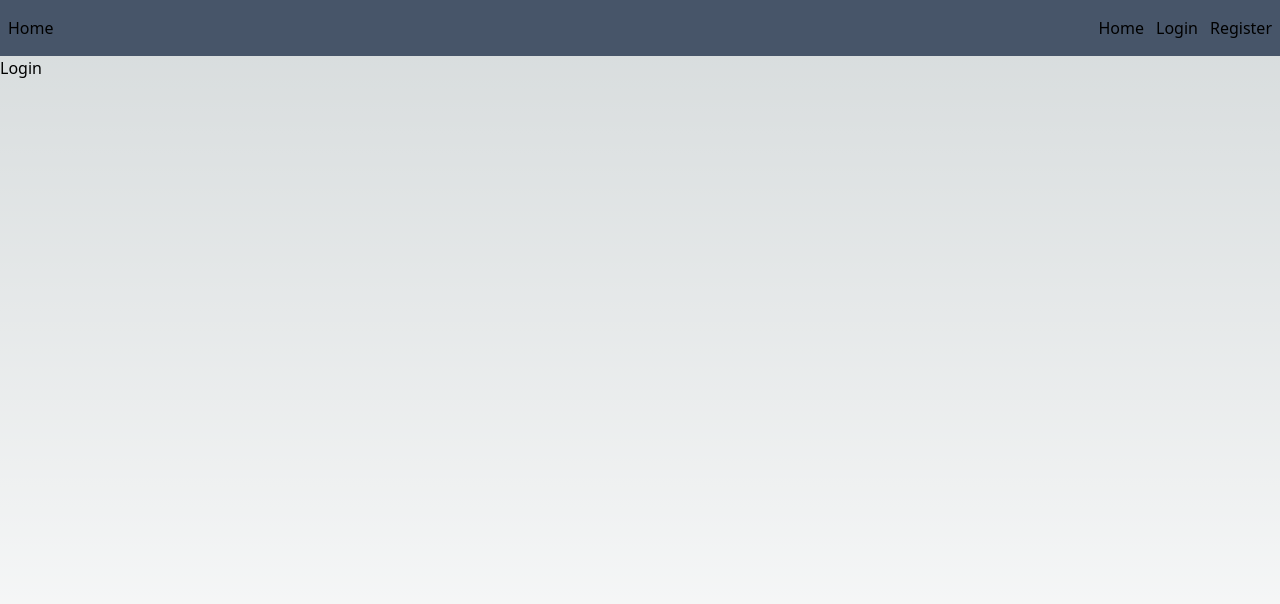
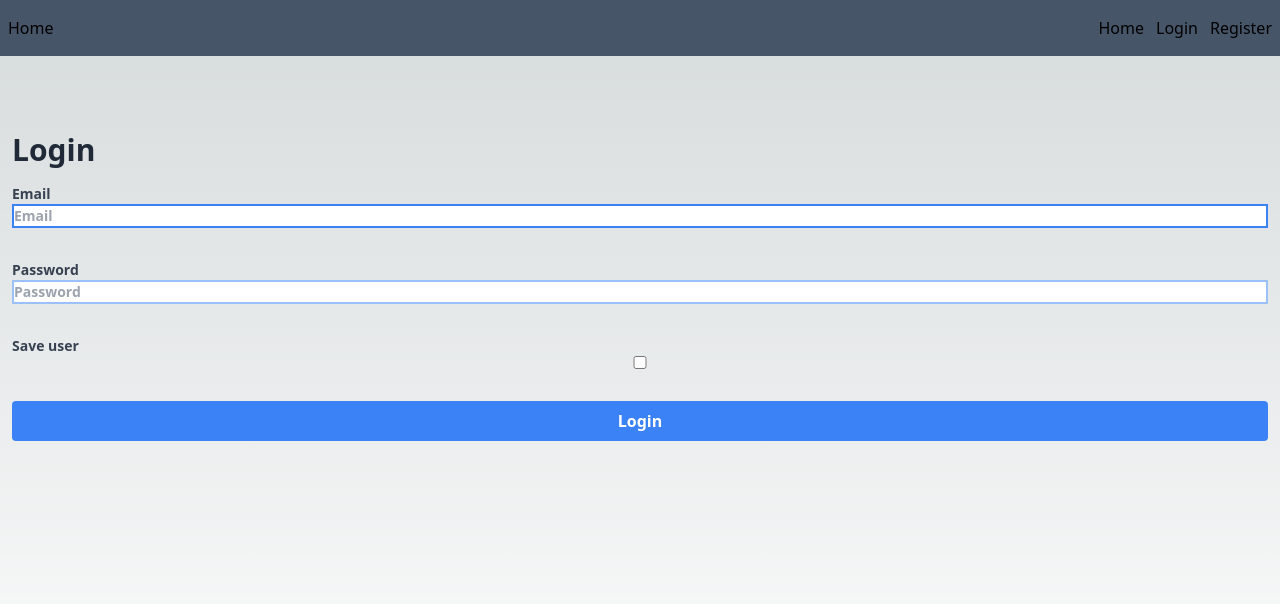
Before and after one commit to Lautaro124/checking_api, a Next.js app in the folder client/: page /common/auth/login in a window 1280 px wide. Shown: the top 604 px of the page. Built offline with nearby package versions, Linux system fonts and the light colour scheme.

Commit message:
Login added

```diff
--- a/client/src/app/(modules)/common/auth/login/page.tsx
+++ b/client/src/app/(modules)/common/auth/login/page.tsx
@@ -1,10 +1,59 @@
 'use client'
+import InputWithLabel from '~/components/molecules/inputWithLabel'
+import Form from '~/components/organisms/forms'
+import useForm from '~/hooks/useForm'
+import service from '~/service/service'
 
 const LoginPage = () => {
+  const { handleSubmit } = useForm({})
+
+  const onSubmit = async (formData: FormData) => {
+    console.log(formData)
+    try {
+      const response = await service({
+        path: 'auth/login',
+        method: 'POST',
+        body: formData
+      })
+      console.log(response)
+    } catch (error: unknown) {
+      if (error instanceof Error) {
+        throw new Error(error.message)
+      }
+      console.log(error)
+    }
+  }
+
   return (
-    <div>
-      <h1>Login</h1>
-    </div>
+    <section className='p-3 mt-16'>
+      <Form
+        onSubmit={handleSubmit((formData) => { void onSubmit(formData) })}
+        title="Login"
+        submitText="Login"
+      >
+        <InputWithLabel
+          label="Email"
+          placeholder="Email"
+          name="email"
+          type="email"
+          required
+          autoFocus
+        />
+        <InputWithLabel
+          label="Password"
+          placeholder="Password"
+          name="password"
+          type="password"
+          required
+        />
+        <InputWithLabel
+          label="Save user"
+          placeholder="Save user"
+          name="saveUser"
+          type="checkbox"
+        />
+      </Form>
+    </section>
   )
 }
 
--- a/client/src/components/molecules/inputWithLabel.tsx
+++ b/client/src/components/molecules/inputWithLabel.tsx
@@ -12,7 +12,7 @@ const InpitWithLabel = ({ inputType, label, error, ...restOfProps }: InputWithLa
           {...restOfProps}
         />
       </Label>
-      <Text text={error} />
+      <Text text={error ?? ''} />
     </>
   )
 }
--- a/client/src/interface/inputType.d.ts
+++ b/client/src/interface/inputType.d.ts
@@ -2,6 +2,6 @@ export type InputTypeProp = 'line' | 'box'
 
 export interface InputWithLabelProps extends React.InputHTMLAttributes<HTMLInputElement> {
   label: string
-  error: string
+  error?: string
   inputType?: InputTypeProp
 }
```
Also changed, not shown: 2 other files (tests, documents, lock files or other folders).
